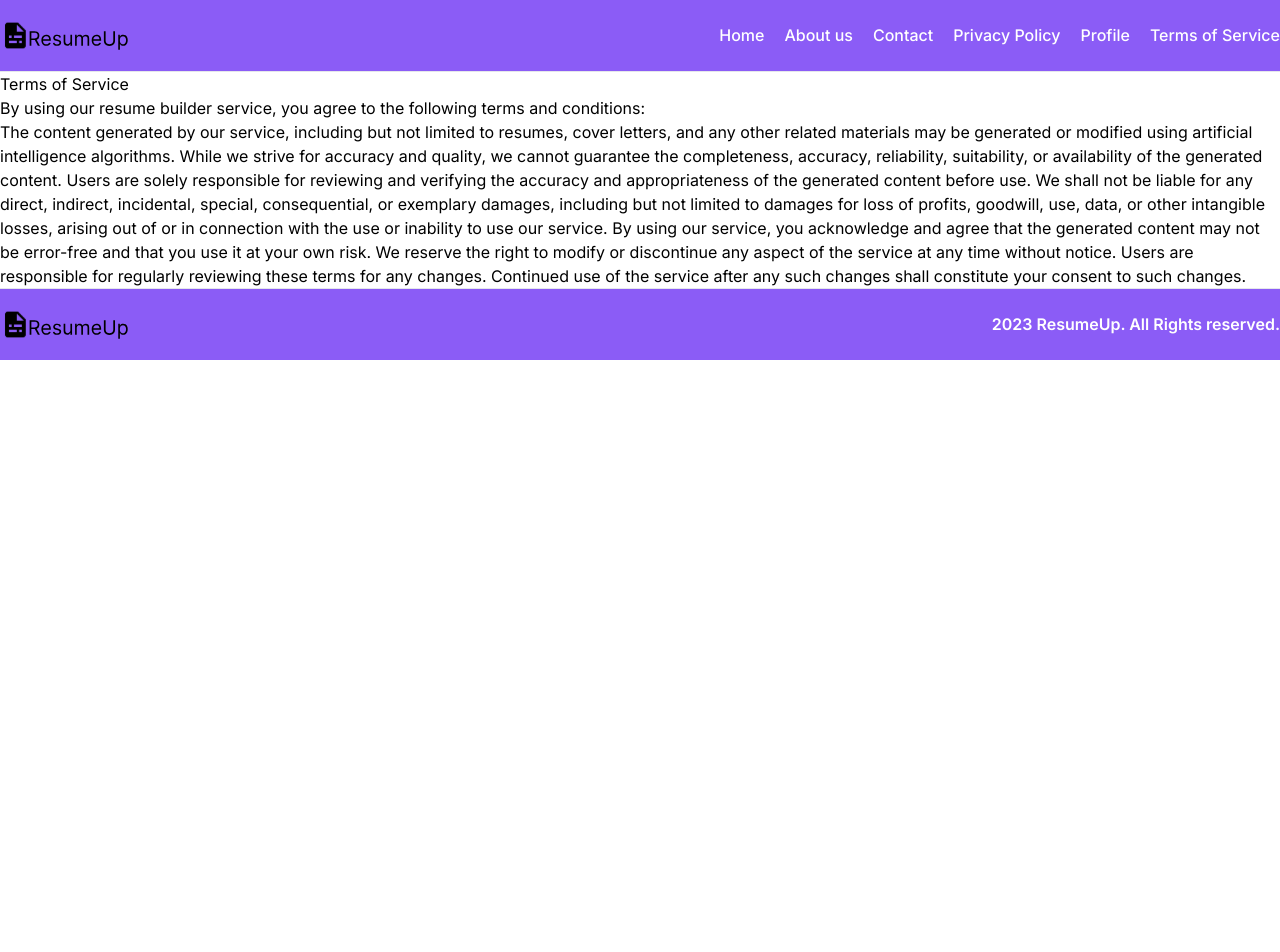
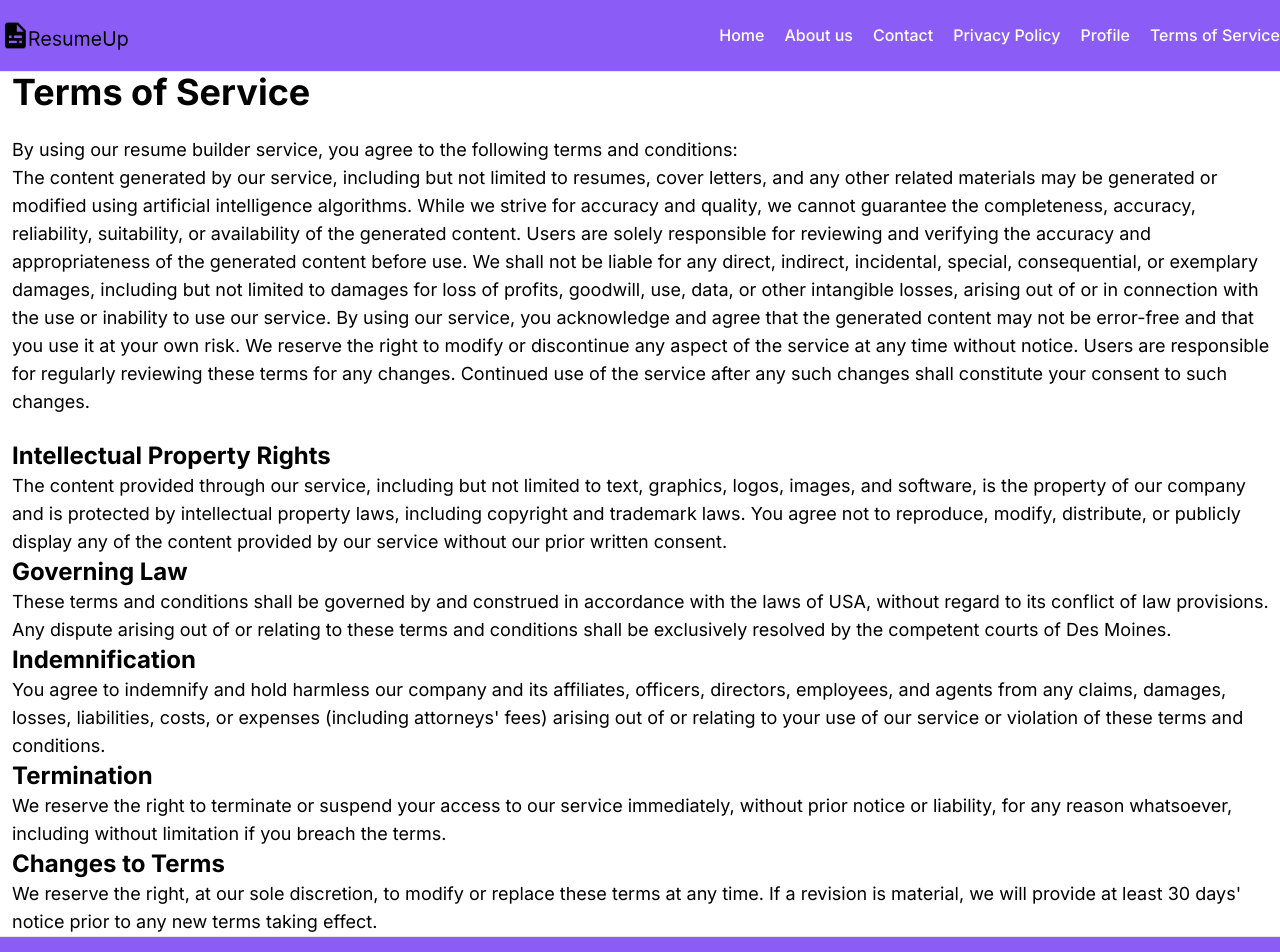
Before and after one commit to ElminD/ResumeUp, a Next.js app in the folder resume-up/: page /Terms_Of_Service in a window 1280 px wide. Shown: the top 952 px of the page. Before the commit the page ends 800 px from the top, so only its background shows below. Built offline with nearby package versions, Linux system fonts and the light colour scheme.

Commit message:
Fixed page and added tailwind css to it

```diff
--- a/resume-up/src/app/(root)/Terms_Of_Service/page.tsx
+++ b/resume-up/src/app/(root)/Terms_Of_Service/page.tsx
@@ -2,8 +2,8 @@ import React from "react";
 
 const page = () => {
   return <div>
-    <h1>Terms of Service</h1>
-    <p>By using our resume builder service, you agree to the following terms and conditions:<br></br>
+    <h1 className="text-4xl font-bold mb-6 ml-3">Terms of Service</h1>
+<p className="text-lg mb-6 ml-3">By using our resume builder service, you agree to the following terms and conditions:<br></br>
   The content generated by our service, including but not limited to resumes, cover letters, and any other related materials
   may be generated or modified using artificial intelligence algorithms. While we strive for accuracy and quality, we cannot guarantee
   the completeness, accuracy, reliability, suitability, or availability of the generated content. Users are solely responsible
@@ -15,6 +15,24 @@ const page = () => {
   regularly reviewing these terms for any changes. Continued use of the service after any such changes shall constitute your consent
   to such changes.
 </p>
+
+<h2 className="text-2xl font-bold ml-3">Intellectual Property Rights</h2>
+<p className="text-lg ml-3">The content provided through our service, including but not limited to text, graphics, logos, images, and software, is the property of our company and is protected by intellectual property laws, including copyright and trademark laws. You agree not to reproduce, modify, distribute, or publicly display any of the content provided by our service without our prior written consent.</p>
+
+<h2 className="text-2xl font-bold ml-3">Governing Law</h2>
+<p className="text-lg ml-3">These terms and conditions shall be governed by and construed in accordance with the laws of USA, without regard to its conflict of law provisions. Any dispute arising out of or relating to these terms and conditions shall be exclusively resolved by the competent courts of Des Moines.</p>
+
+<h2 className="text-2xl font-bold ml-3">Indemnification</h2>
+<p className="text-lg ml-3">You agree to indemnify and hold harmless our company and its affiliates, officers, directors, employees, and agents from any claims, damages, losses, liabilities, costs, or expenses (including attorneys' fees) arising out of or relating to your use of our service or violation of these terms and conditions.</p>
+
+<h2 className="text-2xl font-bold ml-3">Termination</h2>
+<p className="text-lg ml-3">We reserve the right to terminate or suspend your access to our service immediately, without prior notice or liability, for any reason whatsoever, including without limitation if you breach the terms.</p>
+
+<h2 className="text-2xl font-bold ml-3">Changes to Terms</h2>
+<p className="text-lg ml-3">We reserve the right, at our sole discretion, to modify or replace these terms at any time. If a revision is material, we will provide at least 30 days' notice prior to any new terms taking effect.</p>
+
+
+
   </div>;
 };
 
```
Lines whose indentation alone changed are shown as unchanged.
